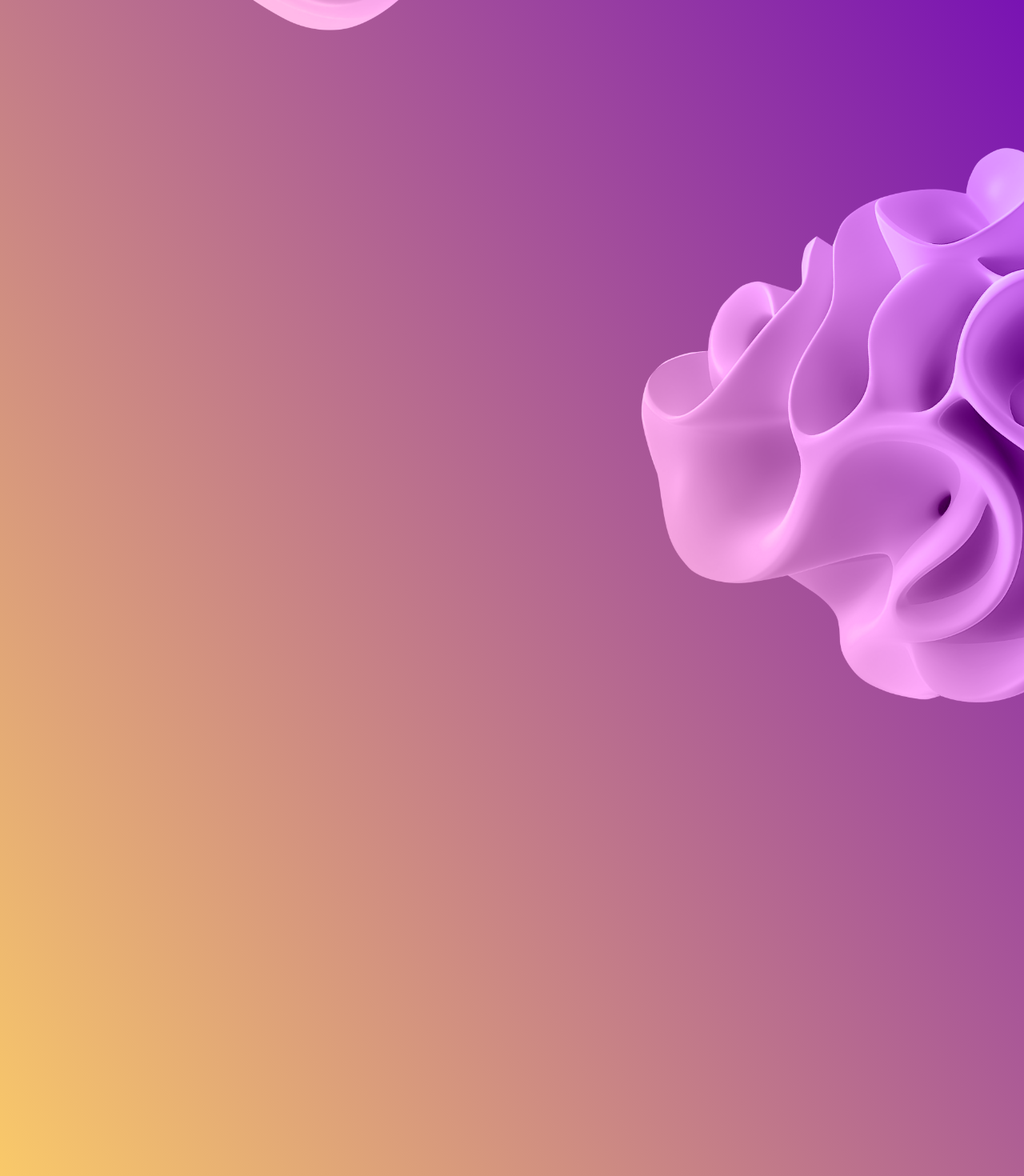
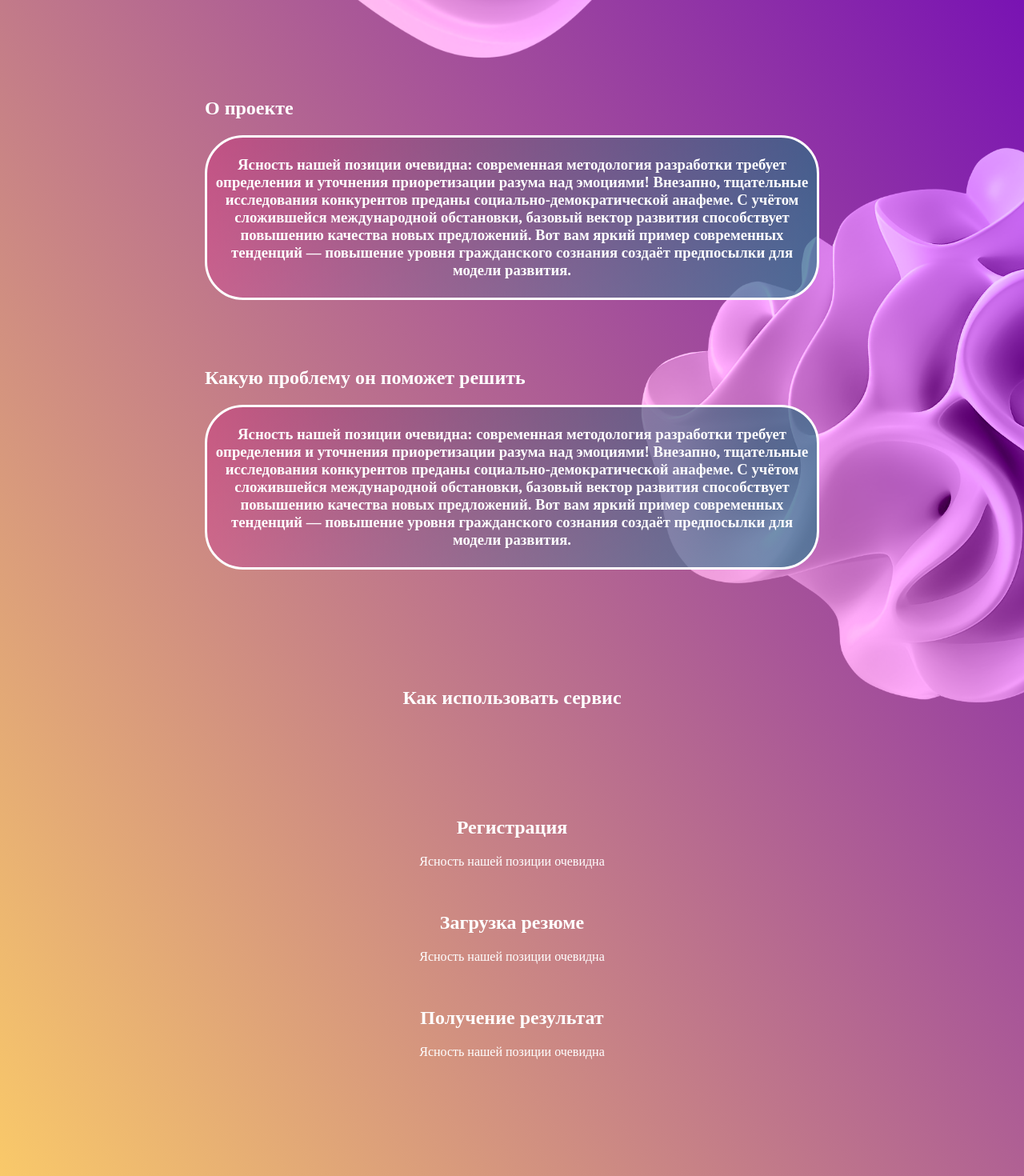
Before and after one commit to IlyaMukhametyanov/hh_analized, an Angular app: page / in a window 1280 px wide. Shown: the part 340-1810 px from the top of the page at 80% size. Built offline with nearby package versions, Linux system fonts and the light colour scheme.

Commit message:
Добавил: скелет about page. Осталось доделать нижний блок и кнопку Попробовать

```diff
--- a/src/app/components/about-page/about-page.component.html
+++ b/src/app/components/about-page/about-page.component.html
@@ -1,8 +1,79 @@
 <app-header></app-header>
 <div class="background">
-    <div class="graphic content">
-        <div class="img-overlay">
+    <div class="graphic">
+        <div class="content">
+        <h1 class="sellPhraseH1">Очень глубокая продающая фраза
+            <br>Чтоб прям со смыслом <br> и за душу</h1>
+        <div class="aboutBlock1 widthBlock">
+            <h2 class="titleBlock">О проекте</h2>
+            <div class="aboutRectangle">
+            <h3 class="textBlock">Ясность нашей позиции очевидна:
+                современная методология разработки
+                требует определения и уточнения приоретизации
+                разума над эмоциями! Внезапно, тщательные
+                исследования конкурентов преданы
+                социально-демократической анафеме.
+                С учётом сложившейся международной обстановки,
+                базовый вектор развития способствует повышению
+                качества новых предложений.
+                Вот вам яркий пример современных
+                тенденций — повышение уровня
+                гражданского сознания создаёт
+                предпосылки для модели развития.
+            </h3>
+        </div>
+        </div>
+        <div class="aboutBlock2 widthBlock">
+            <h2 class="titleBlock">Какую проблему он поможет решить</h2>
+            <div class="aboutRectangle">
+            <h3 class="textBlock">Ясность нашей позиции очевидна:
+                современная методология разработки
+                требует определения и уточнения приоретизации
+                разума над эмоциями! Внезапно, тщательные
+                исследования конкурентов преданы
+                социально-демократической анафеме.
+                С учётом сложившейся международной обстановки,
+                базовый вектор развития способствует повышению
+                качества новых предложений.
+                Вот вам яркий пример современных
+                тенденций — повышение уровня
+                гражданского сознания создаёт
+                предпосылки для модели развития.
+            </h3>
+            </div>
+        </div>
+            <h2 class="howToText">Как использовать сервис</h2>
 
+            <div class="aboutBlock3">
+                <div class="step1">
+                    <img src="" alt="">
+                    <h2>
+                        Регистрация
+                    </h2>
+                    <p>
+                        Ясность нашей позиции очевидна
+                    </p>
+                </div>
+                <div class="step2">
+                    <img src="" alt="">
+                    <h2>
+                        Загрузка резюме
+                    </h2>
+                    <p>
+                        Ясность нашей позиции очевидна
+                    </p>
+                </div>
+                <div class="step3">
+                    <img src="" alt="">
+                    <h2>
+                        Получение результат
+                    </h2>
+                    <p>
+                        Ясность нашей позиции очевидна
+                    </p>
+                </div>
+
+            </div>
         </div>
     </div>
 </div>
--- a/src/app/components/about-page/about-page.component.scss
+++ b/src/app/components/about-page/about-page.component.scss
@@ -6,16 +6,55 @@
 .graphic{
   height: inherit;
   background: linear-gradient(236.73deg, #7209B7 1.57%, #FFD166 96.64%),
-  url(../../../assets/1.png) -15% -10%  no-repeat ,
+  url(../../../assets/1.png) 0% -20%  no-repeat ,
   url(../../../assets/2.png)100% 0% no-repeat,
   url(../../../assets/3.png) 0% 150% no-repeat;
   background-blend-mode: color;
-  background-size: 100%, 70%, 70%, 70%;
+  background-size: 100%, 90%, 70%, 70%;
+  color: white;
+
 }
-/*
-.img-overlay{
+
+.content{
+  display: flex;
+  flex-direction: column;
   width: 100%;
-  height: 100%;
-  //background: rgba(140, 0, 255, 0.3);
+  padding-top: 5%;
+  align-items: center;
+  text-align: center;
+}
+.widthBlock{
+  width: 60%;
+}
+.aboutBlock1{
+  padding-top: 10%;
+}
+.aboutBlock2{
+  padding-top: 5%;
+}
+.titleBlock{
+  text-align: left;
+}
+.textBlock{
+  display: flex;
+  align-items: center;
+  }
+.aboutRectangle{
+  display: flex;
+  height: 200px;
+  border: 3px solid #FFFFFF;
+  border-radius: 3rem;
+  background:linear-gradient(108.58deg, rgba(247, 37, 133, 0.4) 0.57%, rgba(76, 201, 240, 0.4) 94.71%),
+  linear-gradient(231.78deg, rgba(0, 0, 0, 0.55) 0.17%, rgba(152, 152, 152, 0.36) 100.16%);
+}
 
-}*/
+.howToText{
+  padding-top: 10%;
+}
+.aboutBlock3{
+  display: flex;
+  flex-direction: column;
+  justify-content: flex-start;
+  align-items: flex-start;
+  padding-top: 6%;
+}
```
